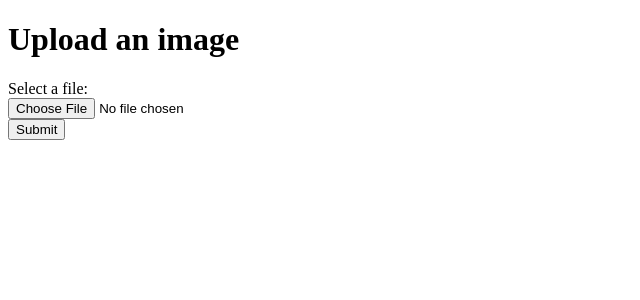
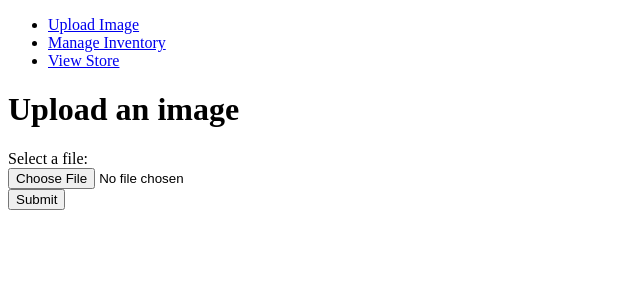
Before and after one commit to norrismei/sell-buy-images, a Flask app: page / in a window 1280 px wide. Shown: the top 300 px of the page, without its empty margins (0-640 px from the left). Run offline with Flask 2, Linux system fonts and the light colour scheme.

Commit message:
Created base template from which homepage and new templates can extend from

```diff
--- a/server.py
+++ b/server.py
@@ -43,6 +43,17 @@ def upload_image():
 
     return render_template('homepage.html', image=image)
 
+@app.route('/inventory')
+def manage_inventory():
+    """View page to manage inventory"""
+
+    return render_template('inventory.html')
+
+@app.route('/store')
+def view_store():
+    """View public view of store"""
+
+    return render_template('store.html')
 
 if __name__ == '__main__':
     model.connect_to_db(app)
--- /dev/null
+++ b/templates/base.html
@@ -0,0 +1,27 @@
+<!doctype html>
+<html>
+  <head>
+    <title>
+      {% block title %}{% endblock %}
+    </title>
+
+    {% block head %}
+    {% endblock %}
+  </head>
+
+  <body>
+    {% for message in get_flashed_messages() %}
+    <div class="alert alert-warning">{{ message }}</div>
+    {% endfor %}
+    <div class="container-navigation">
+        <ul>
+            <li><a href="/">Upload Image</a></li>
+            <li><a href="/inventory">Manage Inventory</a></li>
+            <li><a href="/store">View Store</a></li>
+        </ul>
+    </div>
+    {% block body %}
+    {% endblock %}
+  </body>
+
+</html>
--- a/templates/homepage.html
+++ b/templates/homepage.html
@@ -1,5 +1,7 @@
-<!DOCTYPE html>
-<html>
+{% extends 'base.html' %}
+{% block title %}Upload{% endblock %}
+
+{% block body %}
     <h1>Upload an image</h1>
 
     <div class="container-form-upload">
@@ -11,4 +13,4 @@
         </form>
         <img src="{{ image }}" height="300">
     </div>
-</html>
+{% endblock %}
```
Also changed, not shown: templates/inventory.html (added, +7 -0 lines), templates/store.html (added, +7 -0 lines).
